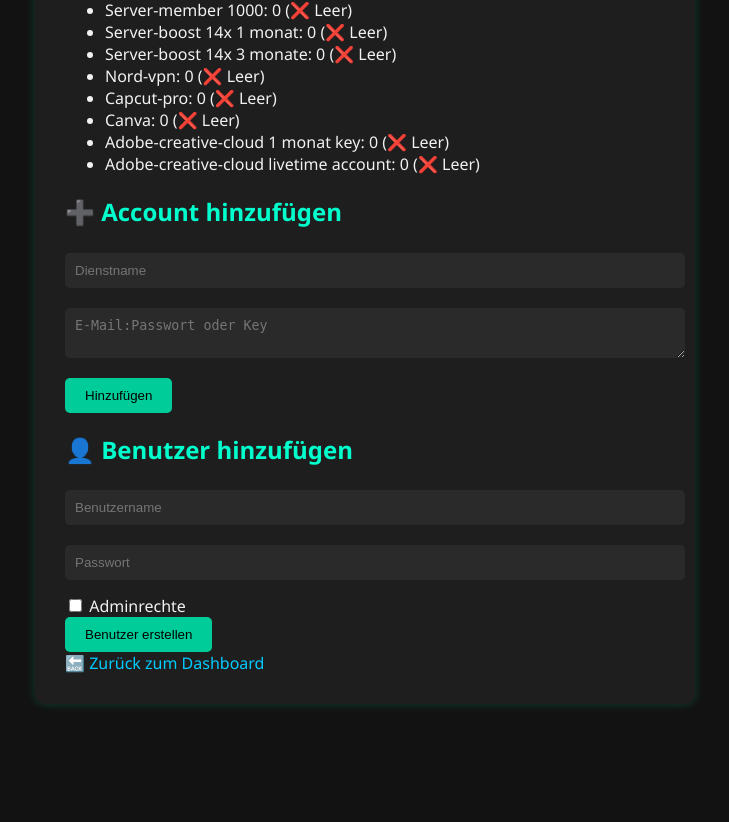
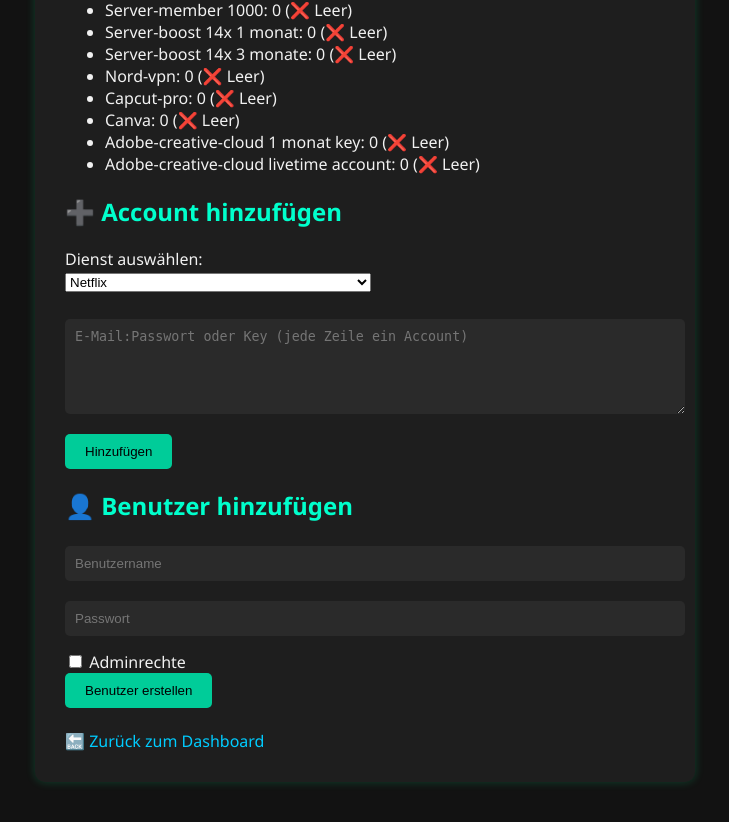
Before and after one commit to hcpbrucks/pluezz-dashboard, a Flask app: page /admin in a window 1280 px wide. Shown: the part 694-1516 px from the top of the page, without its empty margins (275-1004 px from the left). Before the commit the page ends 1401 px from the top, so only its background shows below. Run offline with Flask 3, Linux system fonts and the light colour scheme; the visitor is signed in with stand-in values (Sample User, id 1).

Commit message:
Update admin.html

```diff
--- a/pluezz-dashboard/templates/admin.html
+++ b/pluezz-dashboard/templates/admin.html
@@ -1,9 +1,9 @@
 <!DOCTYPE html>
 <html lang="de">
 <head>
-    <meta charset="UTF-8">
+    <meta charset="UTF-8" />
     <title>Adminbereich – Pluezz</title>
-    <link rel="stylesheet" href="/static/style.css">
+    <link rel="stylesheet" href="/static/style.css" />
 </head>
 <body>
     <div class="container">
@@ -18,8 +18,68 @@
 
         <h2>➕ Account hinzufügen</h2>
         <form method="post" action="/admin/add_account">
-            <input type="text" name="dienst" placeholder="Dienstname" required><br>
-            <textarea name="daten" placeholder="E-Mail:Passwort oder Key" required></textarea><br>
+            <label for="dienst">Dienst auswählen:</label><br>
+            <select name="dienst" id="dienst" required>
+                <optgroup label="Netflix">
+                    <option value="Netflix">Netflix</option>
+                </optgroup>
+                <optgroup label="Spotify">
+                    <option value="Spotify Single Account">Spotify Single Account</option>
+                    <option value="Spotify Family Account">Spotify Family Account</option>
+                </optgroup>
+                <optgroup label="Disney">
+                    <option value="Disney">Disney</option>
+                </optgroup>
+                <optgroup label="DAZN">
+                    <option value="Dazn">DAZN</option>
+                </optgroup>
+                <optgroup label="Paramount">
+                    <option value="Paramount">Paramount</option>
+                </optgroup>
+                <optgroup label="Prime Video">
+                    <option value="Prime-Video">Prime Video</option>
+                </optgroup>
+                <optgroup label="YouTube Premium">
+                    <option value="YouTube-Premium Single Account">YouTube Premium Single Account</option>
+                    <option value="YouTube-Premium Family Account">YouTube Premium Family Account</option>
+                </optgroup>
+                <optgroup label="Crunchyroll">
+                    <option value="Crunchyroll Fan Account">Crunchyroll Fan Account</option>
+                    <option value="Crunchyroll Megafan Account">Crunchyroll Megafan Account</option>
+                </optgroup>
+                <optgroup label="Steam">
+                    <option value="Steam 0-3 Random Games">Steam 0-3 Random Games on Account</option>
+                    <option value="Steam 4+ Random Games">Steam 4+ Random Games on Account</option>
+                    <option value="Steam Eurotruck Simulator 2">Steam Account with Eurotruck Simulator 2</option>
+                    <option value="Steam Wallpaper Engine">Steam Account with Wallpaper Engine</option>
+                    <option value="Steam Counter Strike">Steam Account with Counter Strike</option>
+                    <option value="Steam Rainbow Six">Steam Account with Rainbow Six</option>
+                    <option value="Steam Supermarket Simulator">Steam Account with Supermarket Simulator</option>
+                    <option value="Steam Red Dead Redemption 2">Steam Account with Red Dead Redemption 2</option>
+                    <option value="Steam Fc 25">Steam Account with Fc 25</option>
+                    <option value="Steam Schedule 1">Steam Account with Schedule 1</option>
+                </optgroup>
+                <optgroup label="GTA">
+                    <option value="GTA-activation-Key">GTA Activation Key</option>
+                </optgroup>
+                <optgroup label="Server Member">
+                    <option value="Server-Member 500">Server Member 500</option>
+                    <option value="Server-Member 1000">Server Member 1000</option>
+                </optgroup>
+                <optgroup label="Server Boost">
+                    <option value="Server-Boost 14x 1 Monat">Server Boost 14x 1 Monat</option>
+                    <option value="Server-Boost 14x 3 Monate">Server Boost 14x 3 Monate</option>
+                </optgroup>
+                <optgroup label="VPN & Tools">
+                    <option value="Nord-Vpn">Nord VPN</option>
+                    <option value="CapCut-Pro">CapCut Pro</option>
+                    <option value="Canva">Canva</option>
+                    <option value="Adobe-Creative-Cloud 1 Monat">Adobe Creative Cloud 1 Monat Key</option>
+                    <option value="Adobe-Creative-Cloud Lifetime">Adobe Creative Cloud Lifetime Account</option>
+                </optgroup>
+            </select><br><br>
+
+            <textarea name="daten" placeholder="E-Mail:Passwort oder Key (jede Zeile ein Account)" required rows="5" cols="40"></textarea><br>
             <button type="submit">Hinzufügen</button>
         </form>
 
@@ -31,6 +91,7 @@
             <button type="submit">Benutzer erstellen</button>
         </form>
 
+        <br>
         <a href="/dashboard">🔙 Zurück zum Dashboard</a>
     </div>
 </body>
```
